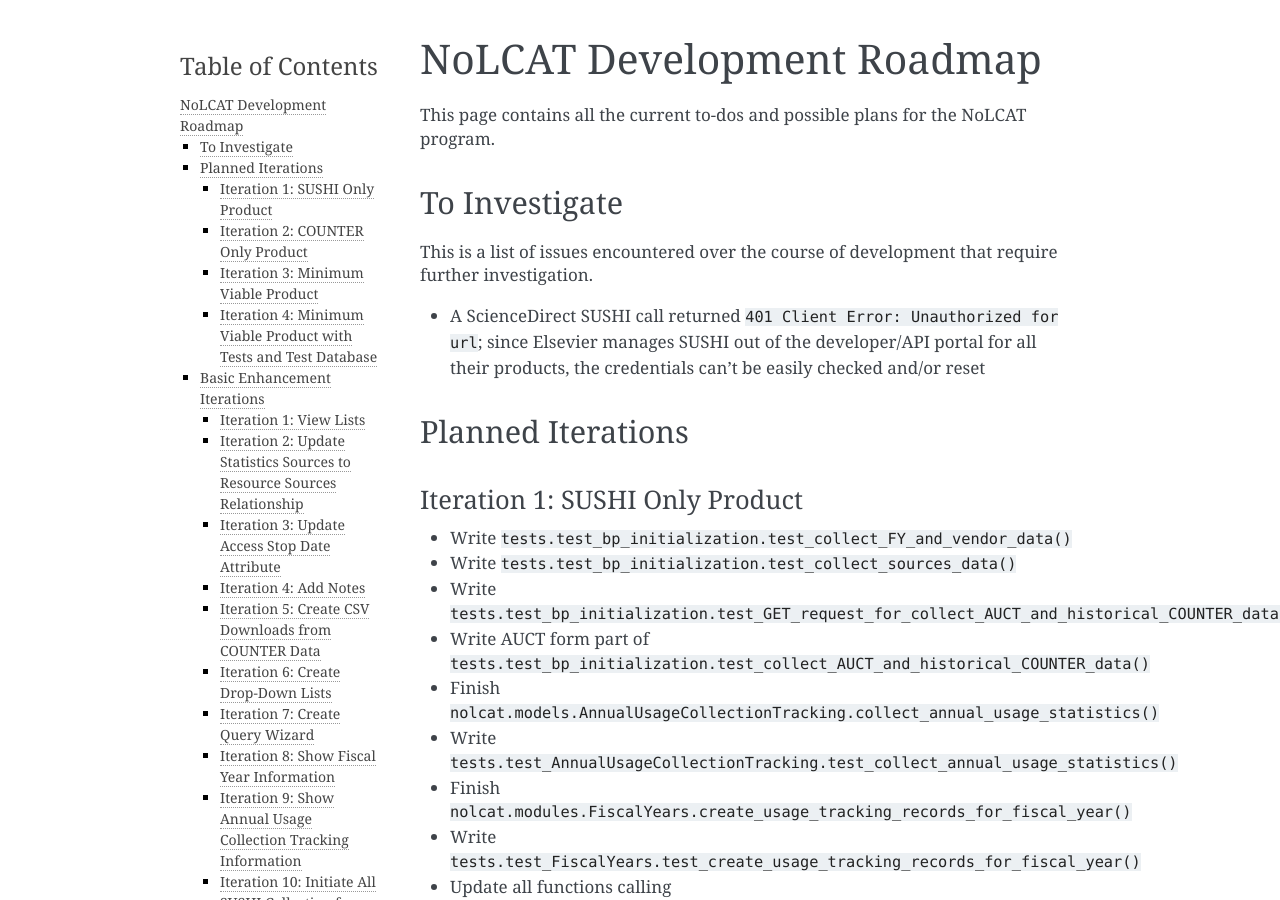
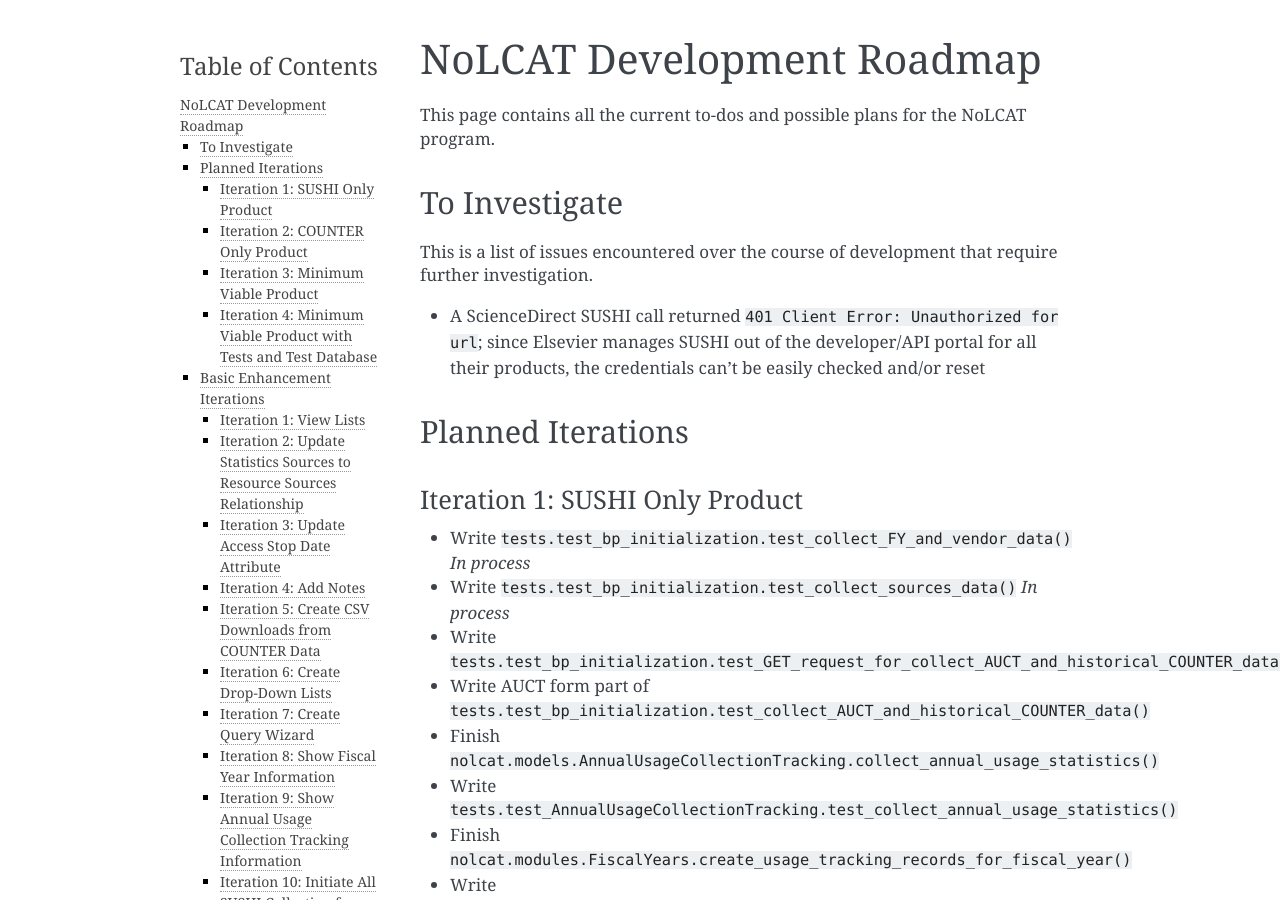
Before and after one commit to ereiskind/nolcat, a Sphinx documentation site: the page built from docs/source/roadmap.rst, in a window 1280 px wide and 900 px high. Built offline with Sphinx 7.4.7, drawn with Linux system fonts in a browser that asks for light colours.

Commit message:
Mark possibly completed tests on roadmap

```diff
--- a/docs/source/roadmap.rst
+++ b/docs/source/roadmap.rst
@@ -13,8 +13,8 @@ Planned Iterations
 
 Iteration 1: SUSHI Only Product
 ===============================
-* Write ``tests.test_bp_initialization.test_collect_FY_and_vendor_data()``
-* Write ``tests.test_bp_initialization.test_collect_sources_data()``
+* Write ``tests.test_bp_initialization.test_collect_FY_and_vendor_data()`` *In process*
+* Write ``tests.test_bp_initialization.test_collect_sources_data()`` *In process*
 * Write ``tests.test_bp_initialization.test_GET_request_for_collect_AUCT_and_historical_COUNTER_data()``
 * Write AUCT form part of ``tests.test_bp_initialization.test_collect_AUCT_and_historical_COUNTER_data()``
 * Finish ``nolcat.models.AnnualUsageCollectionTracking.collect_annual_usage_statistics()``
```
